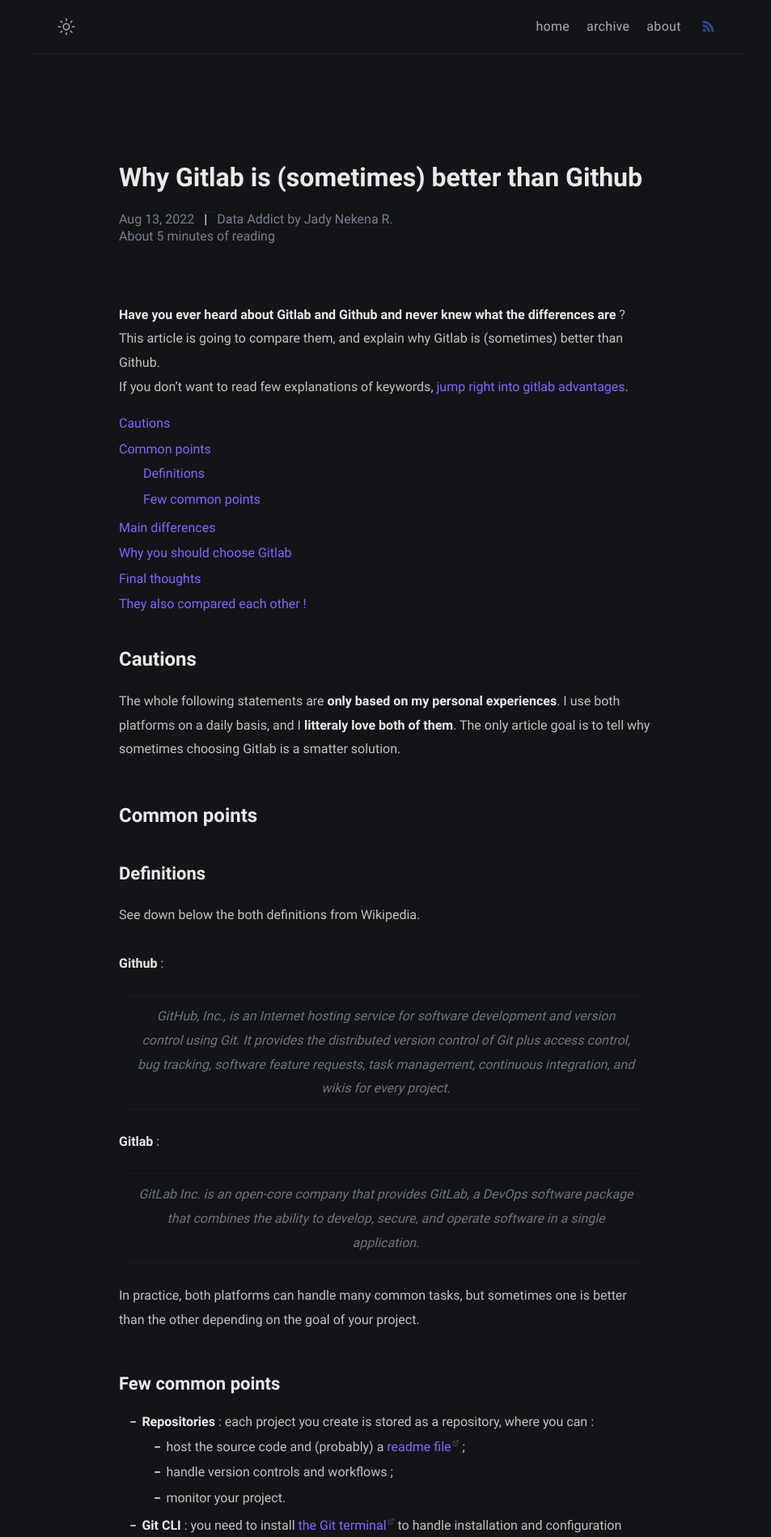
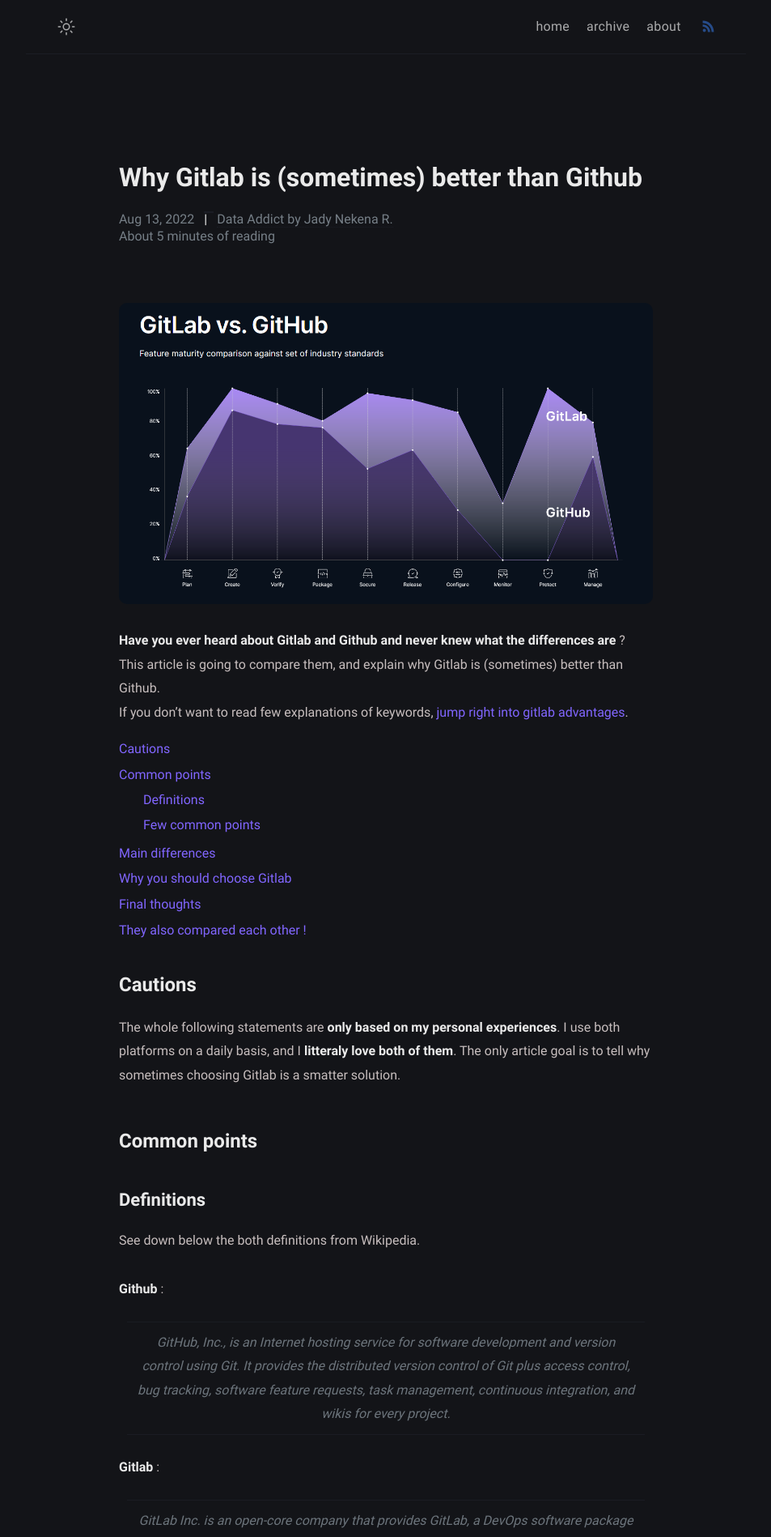
Before and after one commit to data-addict-com/data-addict-com.github.io, a Jekyll site: the page built from _posts/2022-08-13-why-gitlab-is-sometimes-better-than-github.md, in a window 1280 px wide. Shown: the top 1898 px of the page at 81% size, without its empty margins (163-1116 px from the left). Built offline with Jekyll 4.4.1, drawn with Linux system fonts in a browser that asks for light colours; comment, search, counter and statistics services are not loaded.

Commit message:
same pic twice

```diff
--- a/_posts/2022-08-13-why-gitlab-is-sometimes-better-than-github.md
+++ b/_posts/2022-08-13-why-gitlab-is-sometimes-better-than-github.md
@@ -5,6 +5,8 @@
 categories: Gitlab Github comparison true
 published: true
 ---
+
+![Gitlab VS Github in Industry standards](../assets/img/2022-08-13/gitlab-vs-github.png)
 
 **Have you ever heard about Gitlab and Github and never knew what the differences are** ?
 This article is going to compare them, and explain why Gitlab is (sometimes) better than Github.
```
